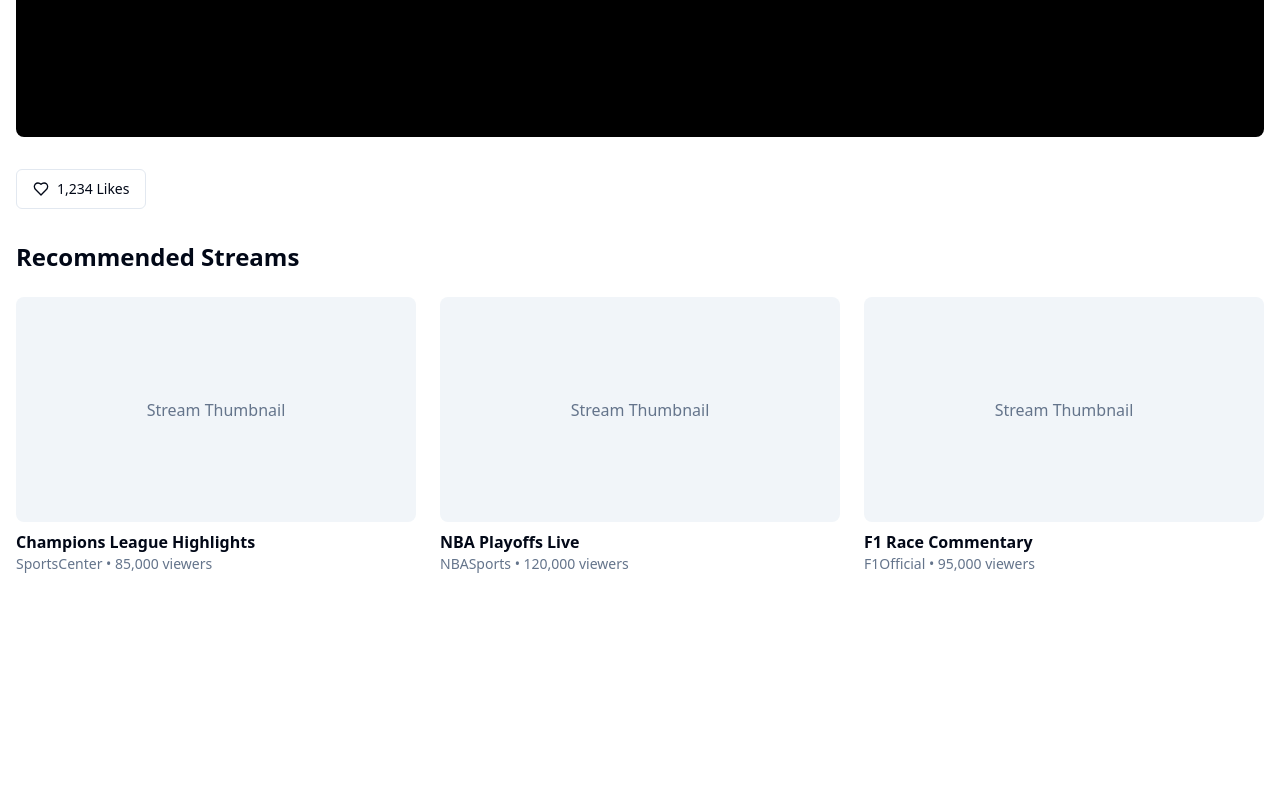
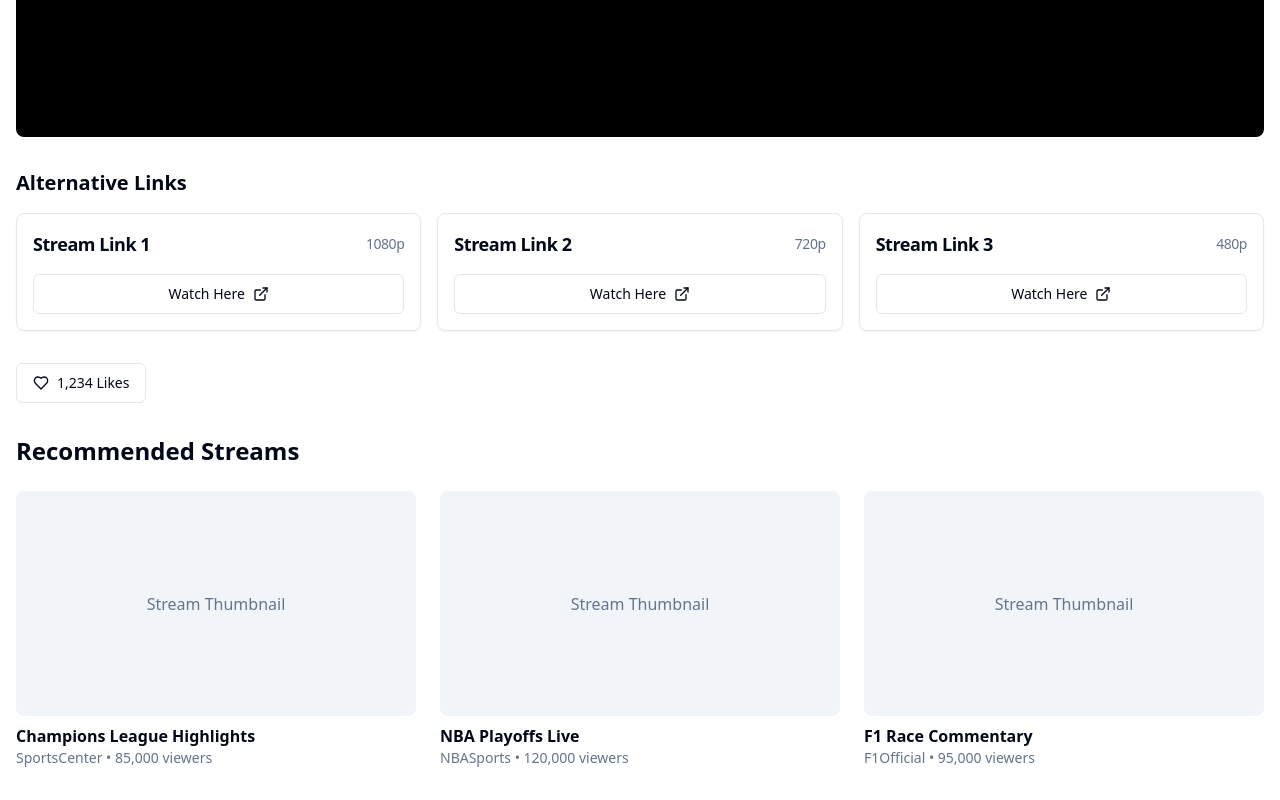
Before and after one commit to tonni-akter-dev/TOTALSPORTEK, a React (Vite) app: page /stream/1 in a window 1280 px wide. Shown: the part 737-1537 px from the top of the page. Before the commit the page ends 1343 px from the top, so only its background shows below. Built offline with nearby package versions, Linux system fonts and the light colour scheme.

Commit message:
Add links section for alternative channels
Implement a new section that provides links to alternative channels for viewers in case the primary stream is not working. This enhances user experience by ensuring continuous access to content.
[skip gpt_engineer]

```diff
--- a/src/pages/StreamDetails.tsx
+++ b/src/pages/StreamDetails.tsx
@@ -1,8 +1,9 @@
 import { useParams } from "react-router-dom";
 import { Button } from "@/components/ui/button";
-import { Heart, ArrowLeft, Users } from "lucide-react";
+import { Heart, ArrowLeft, Users, ExternalLink } from "lucide-react";
 import { Link } from "react-router-dom";
 import { useState } from "react";
+import { Card, CardContent, CardDescription, CardHeader, CardTitle } from "@/components/ui/card";
 
 interface RecommendedStream {
   id: string;
@@ -12,10 +13,34 @@ interface RecommendedStream {
   category: string;
 }
 
+interface AlternativeLink {
+  platform: string;
+  url: string;
+  quality: string;
+}
+
 const StreamDetails = () => {
   const { streamId } = useParams();
   const [likes, setLikes] = useState(1234);
   const [hasLiked, setHasLiked] = useState(false);
+
+  const alternativeLinks: AlternativeLink[] = [
+    {
+      platform: "Stream Link 1",
+      url: "#",
+      quality: "1080p"
+    },
+    {
+      platform: "Stream Link 2",
+      url: "#",
+      quality: "720p"
+    },
+    {
+      platform: "Stream Link 3",
+      url: "#",
+      quality: "480p"
+    }
+  ];
 
   const recommendedStreams: RecommendedStream[] = [
     {
@@ -75,6 +100,33 @@ const StreamDetails = () => {
         </div>
       </div>
 
+      {/* Alternative Links Section */}
+      <div className="mb-8">
+        <h2 className="text-xl font-semibold mb-4">Alternative Links</h2>
+        <div className="grid grid-cols-1 md:grid-cols-3 gap-4">
+          {alternativeLinks.map((link, index) => (
+            <Card key={index} className="hover:shadow-md transition-shadow">
+              <CardHeader className="p-4">
+                <CardTitle className="text-lg flex items-center justify-between">
+                  {link.platform}
+                  <span className="text-sm font-normal text-muted-foreground">
+                    {link.quality}
+                  </span>
+                </CardTitle>
+              </CardHeader>
+              <CardContent className="p-4 pt-0">
+                <Button variant="outline" className="w-full" asChild>
+                  <a href={link.url} target="_blank" rel="noopener noreferrer" className="flex items-center justify-center gap-2">
+                    Watch Here
+                    <ExternalLink className="w-4 h-4" />
+                  </a>
+                </Button>
+              </CardContent>
+            </Card>
+          ))}
+        </div>
+      </div>
+
       {/* Likes Section */}
       <div className="mb-8">
         <Button
```
